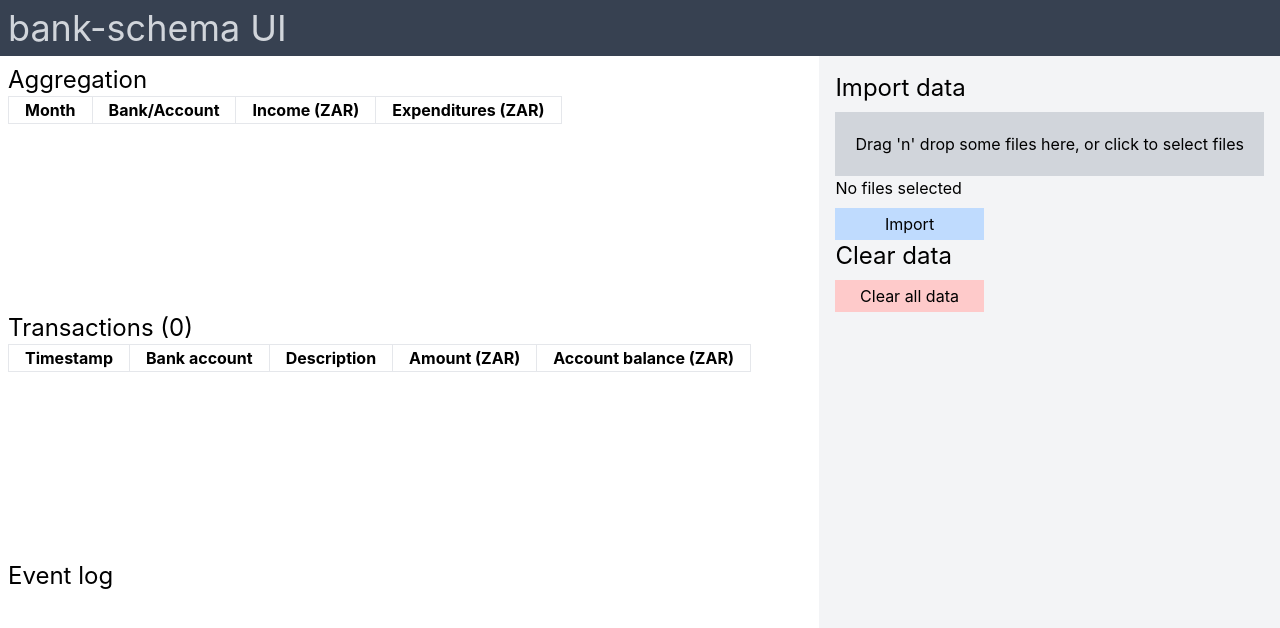
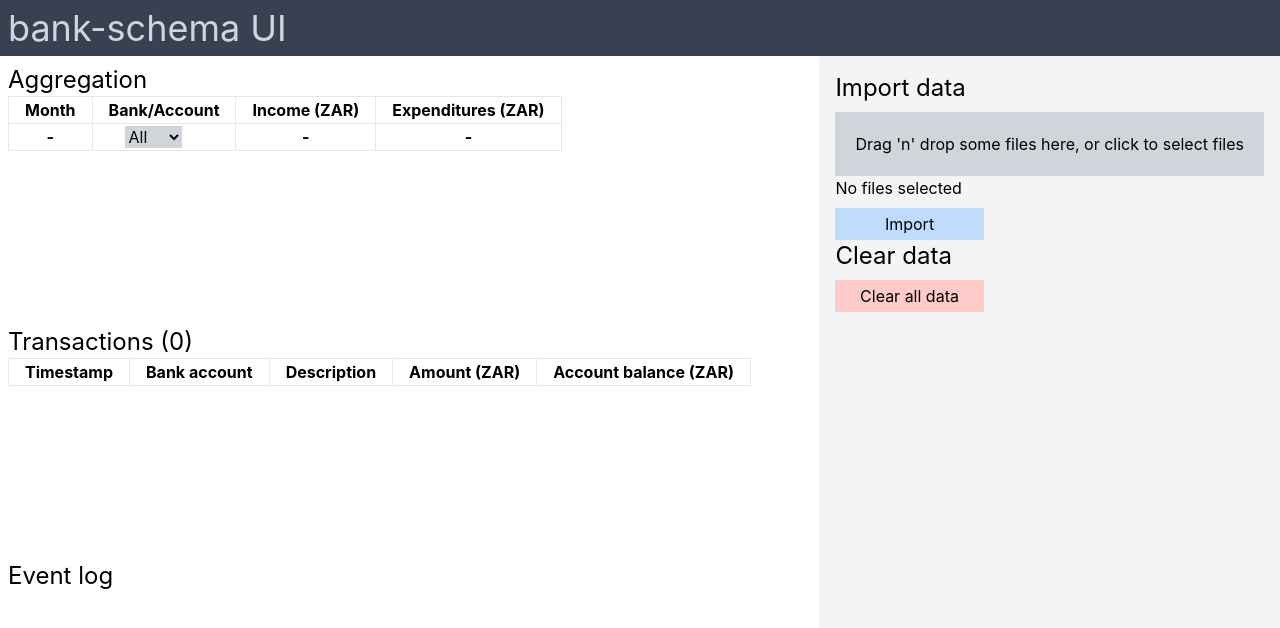
Before and after one commit to xpcoffee/bank-schema-ui, a React (Create React App) app: page / in a window 1280 px wide. Shown: the top 628 px of the page. Built offline with nearby package versions, Linux system fonts and the light colour scheme.

Commit message:
Add the ability to filter by bank account to the aggregation table

```diff
--- a/src/App.tsx
+++ b/src/App.tsx
@@ -1,4 +1,4 @@
-import React, { useMemo, useReducer } from "react";
+import React, { useCallback, useMemo, useReducer } from "react";
 import "./App.css";
 import { Transaction } from "@xpcoffee/bank-schema-parser";
 import { InfoLogEvent } from "./infoLog";
@@ -7,22 +7,31 @@ import { Toolbar } from "./Toolbar";
 import { getCurrentIsoTimestamp, getYearMonthFromTimeStamp } from "./time";
 import { KeyedFile, toKeyedFile } from "./file";
 
-function App() {
 interface DenormalizedTransaction extends Transaction {
   bankAccount: string;
 }
+
 type TransactionMap = Record<string, DenormalizedTransaction>;
+
+enum StaticBankAccountAggregateFilters {
+  All = "All",
+}
+
 type State = {
   transactions: TransactionMap;
   eventLog: InfoLogEvent[];
   selectedFiles: KeyedFile[] | undefined;
+  aggregateFilter: string;
 };
-  const initialState: State = {
+
+const INITIAL_STATE: State = {
   transactions: {},
+  aggregateFilter: StaticBankAccountAggregateFilters.All,
   eventLog: [],
   selectedFiles: undefined,
 };
 
+function App() {
   function transactionToDenormalizedTransaction(
     transaction: Transaction,
     bank: string,
@@ -40,11 +49,14 @@ function App() {
         return {
           ...state,
           transactions: {},
+          aggregateFilter: StaticBankAccountAggregateFilters.All,
         };
+
       case "add":
         const newState: State = {
           ...state,
           transactions: { ...state.transactions },
+          aggregateFilter: StaticBankAccountAggregateFilters.All,
         };
 
         const nullParseLog: InfoLogEvent[] = [];
@@ -105,10 +117,16 @@ function App() {
             (keyedFile) => keyedFile.key !== action.key
           ),
         };
+
+      case "updateAggregateFilter":
+        return {
+          ...state,
+          aggregateFilter: action.filter,
+        };
     }
   }
 
-  const [store, dispatch] = useReducer(reducer, initialState);
+  const [store, dispatch] = useReducer(reducer, INITIAL_STATE);
 
   const transactions = useMemo<DenormalizedTransaction[]>(() => {
     const thing = Object.values(store.transactions);
@@ -118,47 +136,45 @@ function App() {
     return thing;
   }, [store.transactions]);
 
-  type MonthlyAggregation = {
-    yearMonth: string;
-    bankAccount: string;
-    incomeInZAR: number;
-    expensesInZAR: number;
+  // technically this is a state selector
+  const { monthlyAggregations, bankAccountAggregates } = useMemo<
+    AggregationResult
+  >(() => aggregateTransactions(transactions), [transactions]);
+
+  const filteredAggregations = useMemo<MonthlyAggregation[]>(() => {
+    const predicate = (aggregation: MonthlyAggregation) => {
+      if (StaticBankAccountAggregateFilters.All === store.aggregateFilter) {
+        return true;
+      }
+      return store.aggregateFilter === aggregation.bankAccount;
     };
 
-  const monthlyAggregations = useMemo<MonthlyAggregation[]>(() => {
-    function getKey(transaction: DenormalizedTransaction) {
-      return `${getYearMonthFromTimeStamp(transaction.timeStamp)}-${
-        transaction.bankAccount
-      }`;
+    return monthlyAggregations.filter(predicate);
+  }, [monthlyAggregations, store.aggregateFilter]);
+
+  const getAggregateFilterSelect = useCallback(
+    () => (
+      <select
+        className="bg-gray-300 mx-4"
+        value={store.aggregateFilter}
+        onChange={(change) =>
+          dispatch({
+            type: "updateAggregateFilter",
+            filter: change.target.value,
+          })
         }
-
-    const aggregationMap = transactions.reduce<
-      Record<string, MonthlyAggregation>
-    >((keyedAggregations, transaction) => {
-      const key = getKey(transaction);
-
-      const aggregation: MonthlyAggregation = keyedAggregations[key] || {
-        yearMonth: getYearMonthFromTimeStamp(transaction.timeStamp),
-        bankAccount: transaction.bankAccount,
-        incomeInZAR: 0,
-        expensesInZAR: 0,
-      };
-
-      if (transaction.amountInZAR > 0) {
-        aggregation.incomeInZAR += transaction.amountInZAR;
-      } else {
-        aggregation.expensesInZAR += transaction.amountInZAR;
-      }
-
-      keyedAggregations[key] = aggregation;
-
-      return keyedAggregations;
-    }, {});
-
-    return Object.values(aggregationMap).sort((a, b) =>
-      b.yearMonth > a.yearMonth ? 1 : -1
+      >
+        {[StaticBankAccountAggregateFilters.All, ...bankAccountAggregates].map(
+          (aggregate) => (
+            <option key={aggregate} value={aggregate}>
+              {aggregate}
+            </option>
+          )
+        )}
+      </select>
+    ),
+    [bankAccountAggregates, store.aggregateFilter]
   );
-  }, [transactions]);
 
   const aggregationTable = (
     <div>
@@ -170,24 +186,32 @@ function App() {
             <th className="border px-4 text-left">Income (ZAR)</th>
             <th className="border px-4 text-left">Expenditures (ZAR)</th>
           </tr>
+          <tr>
+            <th className="border px-4 text-center">-</th>
+            <th className="border px-4 text-left">
+              {getAggregateFilterSelect()}
+            </th>
+            <th className="border px-4 text-center">-</th>
+            <th className="border px-4 text-center">-</th>
+          </tr>
         </thead>
         <tbody>
-          {monthlyAggregations.map((transaction, index) => {
+          {filteredAggregations.map((aggregation, index) => {
             const shadeClass = index % 2 ? " bg-gray-100" : "";
 
             return (
-              <tr key={transaction.yearMonth + transaction.bankAccount}>
+              <tr key={aggregation.yearMonth + aggregation.bankAccount}>
                 <td className={"border px-4" + shadeClass}>
-                  {transaction.yearMonth}
+                  {aggregation.yearMonth}
                 </td>
                 <td className={"border px-4" + shadeClass}>
-                  {transaction.bankAccount}
+                  {aggregation.bankAccount}
                 </td>
                 <td className={"border px-4 text-right" + shadeClass}>
-                  {transaction.incomeInZAR.toFixed(2)}
+                  {aggregation.incomeInZAR.toFixed(2)}
                 </td>
                 <td className={"border px-4 text-right" + shadeClass}>
-                  {transaction.expensesInZAR.toFixed(2)}
+                  {aggregation.expensesInZAR.toFixed(2)}
                 </td>
               </tr>
             );
@@ -285,3 +309,98 @@ function App() {
 }
 
 export default App;
+
+type MonthlyAggregation = {
+  yearMonth: string;
+  bankAccount: string;
+  incomeInZAR: number;
+  expensesInZAR: number;
+};
+
+type AggregationResult = {
+  monthlyAggregations: MonthlyAggregation[];
+  bankAccountAggregates: string[];
+};
+type KeyedAggregationResult = {
+  aggregationMap: Record<string, MonthlyAggregation>;
+  bankAccountAggregates: string[]; // the identifiers for aggregations
+};
+
+/**
+ * Aggregates and sorts transactions
+ * currently only by month
+ * Heavy operation; may want to move this to a service worker in future
+ */
+function aggregateTransactions(transactions: DenormalizedTransaction[]) {
+  const { aggregationMap, bankAccountAggregates } = aggregateTransactionsByKey(
+    transactions
+  );
+  return {
+    monthlyAggregations: Object.values(aggregationMap).sort((a, b) =>
+      b.yearMonth > a.yearMonth ? 1 : -1
+    ),
+    bankAccountAggregates,
+  };
+}
+
+const TOTAL_ACCOUNT_AGGREGATE = "Total";
+function aggregateTransactionsByKey(
+  transactions: DenormalizedTransaction[]
+): KeyedAggregationResult {
+  return transactions.reduce<KeyedAggregationResult>(
+    (aggregationResult, transaction) => {
+      const accountKey = getAccountKey(transaction);
+      const totalKey = getTotalKey(transaction);
+      const keyedAggregations = aggregationResult.aggregationMap;
+
+      const accountAggregation: MonthlyAggregation = keyedAggregations[
+        accountKey
+      ] || {
+        yearMonth: getYearMonthFromTimeStamp(transaction.timeStamp),
+        bankAccount: transaction.bankAccount,
+        incomeInZAR: 0,
+        expensesInZAR: 0,
+      };
+
+      const totalAggregation: MonthlyAggregation = keyedAggregations[
+        totalKey
+      ] || {
+        yearMonth: getYearMonthFromTimeStamp(transaction.timeStamp),
+        bankAccount: TOTAL_ACCOUNT_AGGREGATE,
+        incomeInZAR: 0,
+        expensesInZAR: 0,
+      };
+
+      if (transaction.amountInZAR > 0) {
+        accountAggregation.incomeInZAR += transaction.amountInZAR;
+        totalAggregation.incomeInZAR += transaction.amountInZAR;
+      } else {
+        accountAggregation.expensesInZAR += transaction.amountInZAR;
+        totalAggregation.expensesInZAR += transaction.amountInZAR;
+      }
+
+      keyedAggregations[accountKey] = accountAggregation;
+      keyedAggregations[totalKey] = totalAggregation;
+
+      const bankAccountAggregates = aggregationResult.bankAccountAggregates;
+      if (!bankAccountAggregates.includes(transaction.bankAccount)) {
+        bankAccountAggregates.push(transaction.bankAccount);
+      }
+      return { aggregationMap: keyedAggregations, bankAccountAggregates };
+    },
+    {
+      aggregationMap: {},
+      bankAccountAggregates: [TOTAL_ACCOUNT_AGGREGATE],
+    }
+  );
+}
+
+function getAccountKey(transaction: DenormalizedTransaction) {
+  return `${getYearMonthFromTimeStamp(transaction.timeStamp)}-${
+    transaction.bankAccount
+  }`;
+}
+
+function getTotalKey(transaction: DenormalizedTransaction) {
+  return `${getYearMonthFromTimeStamp(transaction.timeStamp)}-total`;
+}
--- a/src/actions.ts
+++ b/src/actions.ts
@@ -1,5 +1,5 @@
 import { Transaction } from "@xpcoffee/bank-schema-parser";
-import { KeyedFile, KeyedFileUpdate } from "./file";
+import { KeyedFileUpdate } from "./file";
 import { InfoLogEvent } from "./infoLog";
 
 export type Action =
@@ -15,4 +15,5 @@ export type Action =
   | { type: "selectFiles"; files: File[] }
   | { type: "updateFile"; update: KeyedFileUpdate }
   | { type: "removeSelectedFile"; key: string }
-  | { type: "clearSelectedFiles" };
+  | { type: "clearSelectedFiles" }
+  | { type: "updateAggregateFilter"; filter: string };
```
Lines whose indentation alone changed are shown as unchanged.
